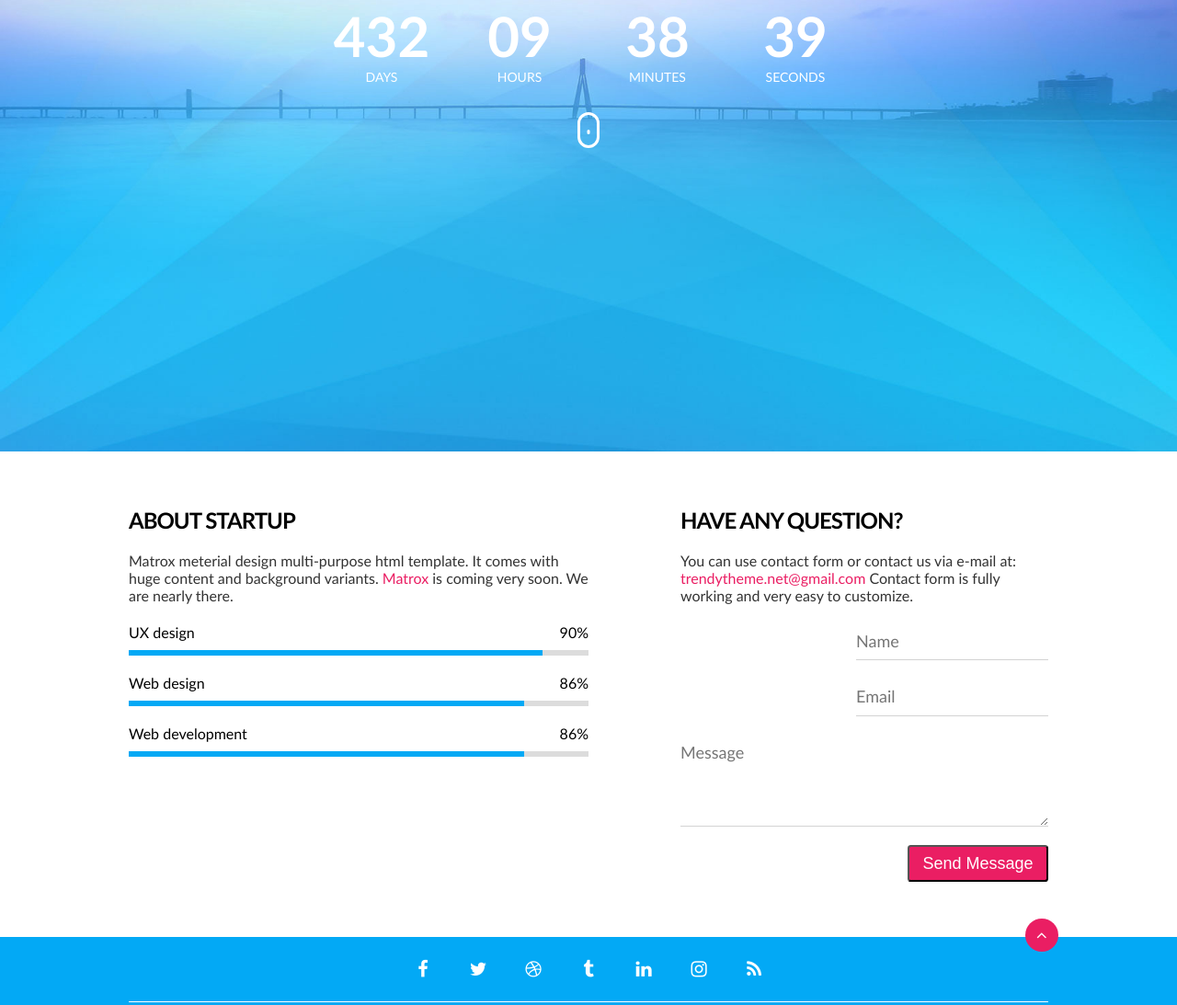
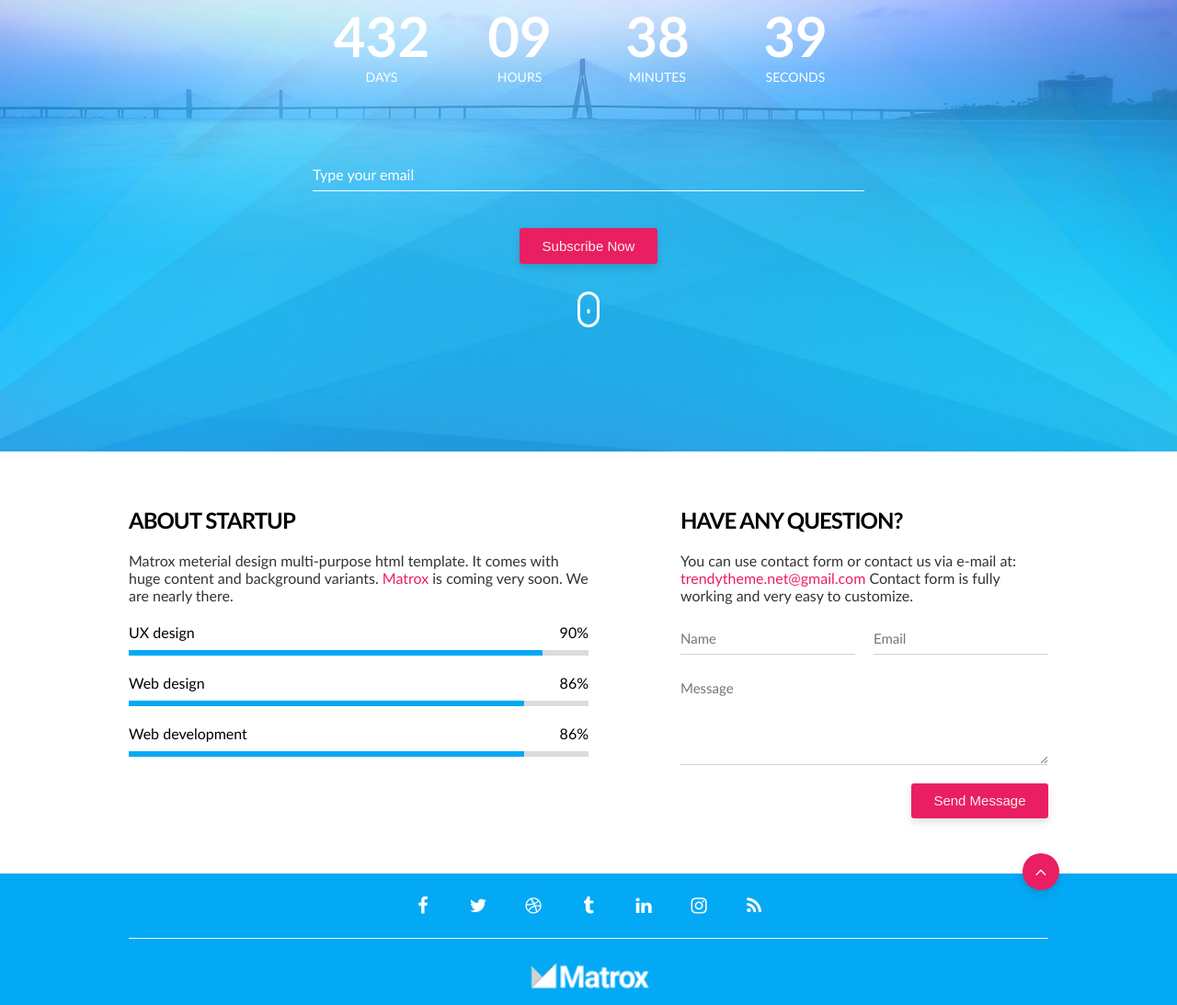
Before and after one commit to IrinaVaronka/6-projektas-coming-soon, a website: page index.html in a window 1280 px wide. Shown: the part 309-1402 px from the top of the page at 92% size. Drawn offline with Linux system fonts and the light colour scheme.

Commit message:
Subscribe form #5

```diff
--- a/css/components/button.css
+++ b/css/components/button.css
@@ -1,22 +1,23 @@
 .btn {
    background-color: #EA1E63;
-   color: #fff;
-   padding: 0.5em 0.8em;
+   color: linen;
+   padding: 0.65em 1.5em;
    text-align: center;
-   font-size: 18px;
+   font-size: 15px;
    line-height: 1em;
    border-radius: 0.2em;
    cursor: pointer;
    user-select: none;
    text-decoration: none;
+   border-color: transparent;
+   box-shadow: 0 4px 8px #0002;
 }
-.btn:hover {
-box-shadow: 0 4px 8px #0002;
-}
+
 .btn.btn-cirkle {
    border-radius: 50%;
    width: 2em;
    height: 2em;
    padding: 0%;
    line-height: 2em;
+   font-size: 20px;
 }
--- /dev/null
+++ b/css/components/form-subscribe.css
@@ -0,0 +1,36 @@
+.form-subscribe {
+    display: flex;
+    width: 100%;
+    flex-wrap: wrap;
+    justify-content: center;
+    gap: 20px;
+    padding-top: 50px;
+}
+.form-subscribe > div {
+    width: 100%;
+    padding: 0.5em 0;
+    color: white;
+    border: none;
+    font-size: 16px;
+    font-family: 'Gill Sans', 'Gill Sans MT', Calibri, 'Trebuchet MS', sans-serif;
+    line-height: 1.2em;
+    border-bottom: 1px solid #fff;
+    background-color: transparent;
+}
+.form-subscribe > .btn {
+    padding: 0.65em 1.5em;
+    margin-top: 20px;
+    font-weight: 100;
+    font-size: 15px;
+    color: linen;
+}
+.form-subscribe > .text-sub {
+    color: white;
+    display: flex;
+}
+
+@media (max-width: 1100px) {
+    .form-subscribe > input {
+        width: 100%;
+}
+}
--- a/css/components/form.css
+++ b/css/components/form.css
@@ -9,13 +9,13 @@
     padding: 0.5em 0;
     color: #555;
     border: none;
-    font-size: 18px;
+    font-size: 15px;
     font-family: 'Gill Sans', 'Gill Sans MT', Calibri, 'Trebuchet MS', sans-serif;
     line-height: 1.2em;
     border-bottom: 1px solid lightgrey;
 }
 .form > input {
-    width: calc(50%-10px);
+    width: calc(50% - 10px);
 
 }
 
@@ -24,6 +24,7 @@
     min-height: 100px;
     max-height: 300px;
     resize: vertical;
+
 }
 @media (max-width: 1100px) {
     .form > input {
--- a/css/pages/home.css
+++ b/css/pages/home.css
@@ -7,6 +7,7 @@
 @import '../components/clock.css';
 @import '../components/button.css';
 @import '../components/form.css';
+@import '../components/form-subscribe.css';
 @import '../components/mouse.css';
 @import '../components/progress-bar.css';
  /* CUSTOM STYLE BELOW THIS COMMENT LINE */
--- a/index.html
+++ b/index.html
@@ -39,6 +39,10 @@
                     <div class="label">Seconds</div>
                 </div>
                 </div>
+    <form class="form-subscribe">
+        <div class="text-sub">Type your email</div>
+        <button class="btn" type="submit">Subscribe Now</button>
+    </form>
                 <div class="mouse">
                     <div class="wheel"></div>
                 </div>
```
